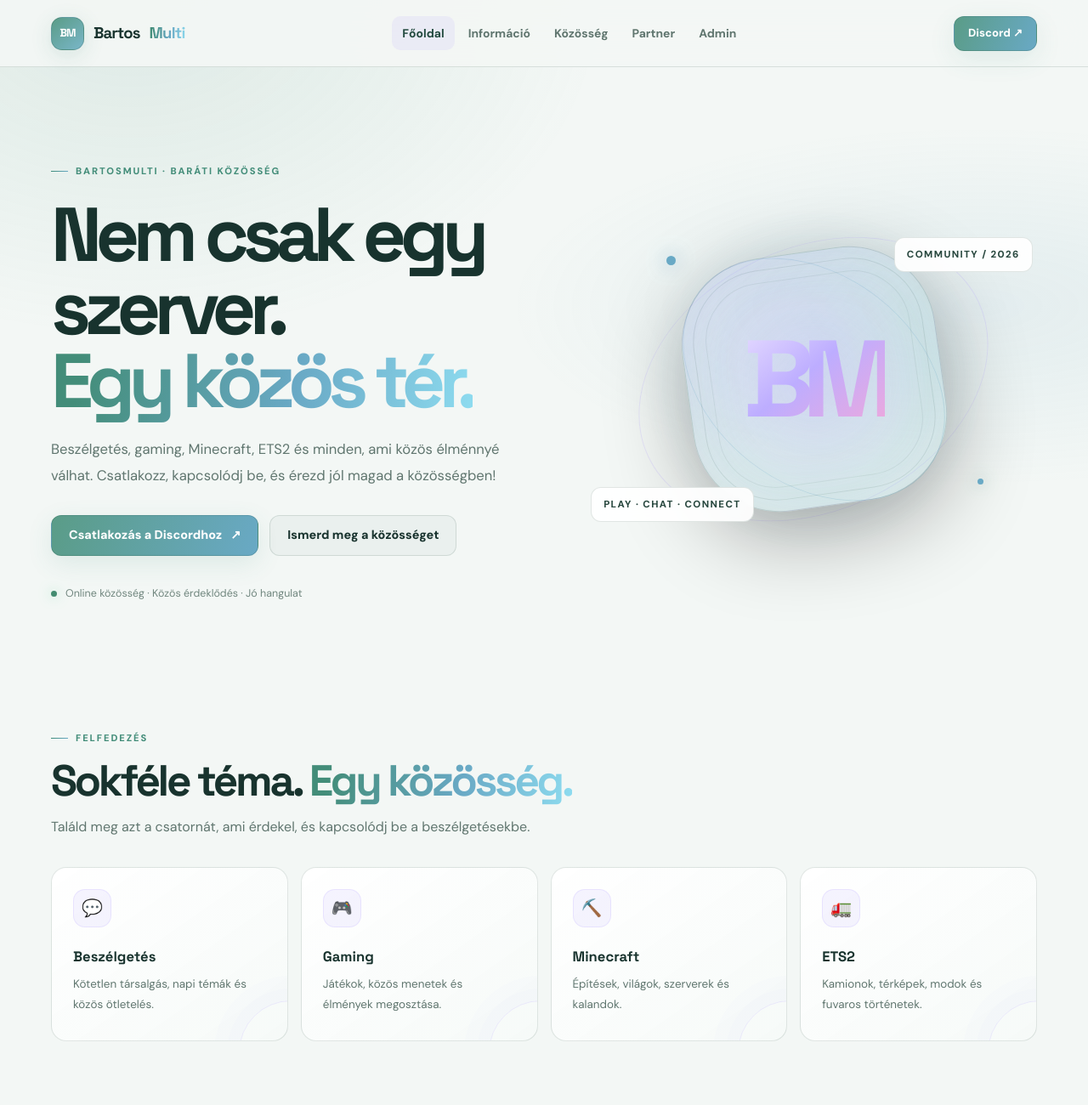
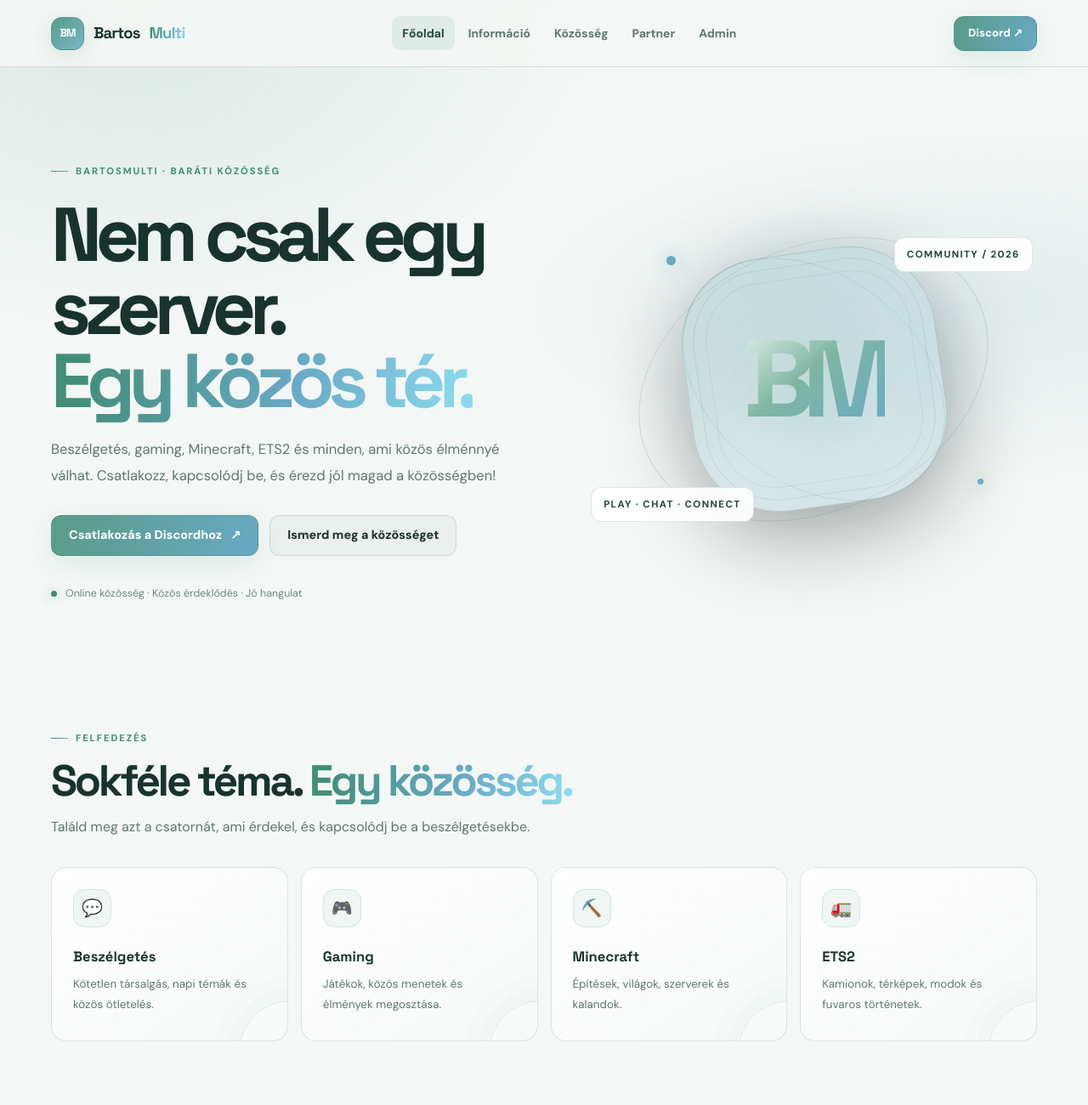
Before and after one commit to martin88nagy-ui/Discord, a plain HTML site: page index.html in a window 1280 px wide. Shown: the top 1300 px of the page at 85% size. Drawn offline with Linux system fonts and the light colour scheme.

Commit message:
Polish light green and blue site colors

```diff
--- a/style.css
+++ b/style.css
@@ -19,7 +19,7 @@ a{color:inherit}
 .accent,.gradient-text{background:linear-gradient(100deg,#438d79 8%,#69a9c5 58%,#8edcf0);-webkit-background-clip:text;background-clip:text;color:transparent}
 .nav-links{display:flex;align-items:center;gap:4px;list-style:none}
 .nav-links a{display:block;padding:9px 12px;border-radius:10px;color:var(--muted);font-size:.87rem;font-weight:650;text-decoration:none;transition:background .2s,color .2s}
-.nav-links a:hover,.nav-links a.active{background:rgba(169,149,255,.12);color:#244b40}
+.nav-links a:hover,.nav-links a.active{background:rgba(61,139,120,.10);color:#244b40}
 .button{min-height:48px;padding:0 20px;display:inline-flex;align-items:center;justify-content:center;gap:10px;border:1px solid rgba(24,61,52,.16);border-radius:12px;background:linear-gradient(110deg,#5a9c87,#69a9c5);color:#ffffff;font-size:.9rem;font-weight:800;text-decoration:none;box-shadow:0 9px 30px rgba(61,139,120,.12);transition:transform .2s,filter .2s,box-shadow .2s}
 .button:hover{transform:translateY(-2px);filter:brightness(1.08);box-shadow:0 13px 34px rgba(61,139,120,.20)}
 .button-small{min-height:41px;padding:0 16px;font-size:.82rem}
@@ -34,15 +34,15 @@ a{color:inherit}
 .hero-description{max-width:570px;color:var(--muted);font-size:1.04rem;line-height:1.85}
 .hero-actions{display:flex;flex-wrap:wrap;gap:13px;margin-top:32px}
 .hero-note{display:flex;align-items:center;gap:10px;margin-top:34px;color:#71877f;font-size:.78rem}
-.hero-note span{width:7px;height:7px;border-radius:50%;background:var(--green);box-shadow:0 0 14px rgba(128,223,177,.65)}
+.hero-note span{width:7px;height:7px;border-radius:50%;background:var(--green);box-shadow:0 0 14px rgba(67,140,112,.45)}
 .hero-art{position:relative;min-height:440px;display:grid;place-items:center;isolation:isolate}
-.art-glow{position:absolute;width:75%;aspect-ratio:1;border-radius:50%;background:radial-gradient(circle,rgba(169,149,255,.25),rgba(105,169,197,.10) 45%,transparent 72%);filter:blur(10px)}
-.art-ring{position:absolute;width:82%;aspect-ratio:1;border:1px solid rgba(184,169,255,.24);border-radius:50%;transform:rotate(-25deg) scaleY(.72)}
+.art-glow{position:absolute;width:75%;aspect-ratio:1;border-radius:50%;background:radial-gradient(circle,rgba(61,139,120,.18),rgba(105,169,197,.10) 45%,transparent 72%);filter:blur(10px)}
+.art-ring{position:absolute;width:82%;aspect-ratio:1;border:1px solid rgba(61,139,120,.20);border-radius:50%;transform:rotate(-25deg) scaleY(.72)}
 .art-ring.ring-two{width:65%;border-color:rgba(105,169,197,.25);transform:rotate(38deg) scaleY(.72)}
-.art-core{position:relative;width:min(300px,68%);aspect-ratio:1;display:grid;place-items:center;border:1px solid rgba(24,61,52,.18);border-radius:34%;background:linear-gradient(145deg,rgba(174,157,255,.2),rgba(105,169,197,.10) 55%,rgba(105,169,197,.10));box-shadow:inset 0 0 70px rgba(61,139,120,.10),0 30px 100px rgba(0,0,0,.32);transform:rotate(-8deg)}
+.art-core{position:relative;width:min(300px,68%);aspect-ratio:1;display:grid;place-items:center;border:1px solid rgba(24,61,52,.18);border-radius:34%;background:linear-gradient(145deg,rgba(61,139,120,.14),rgba(105,169,197,.10) 55%,rgba(105,169,197,.10));box-shadow:inset 0 0 70px rgba(61,139,120,.10),0 30px 100px rgba(0,0,0,.32);transform:rotate(-8deg)}
 .art-core:before,.art-core:after{content:"";position:absolute;inset:13px;border:1px solid rgba(24,61,52,.10);border-radius:31%}
 .art-core:after{inset:28px;border-color:rgba(24,61,52,.07);border-radius:28%}
-.art-monogram{position:relative;z-index:1;font-family:'Space Grotesk',sans-serif;font-size:clamp(5rem,10vw,8.5rem);font-weight:700;letter-spacing:-.12em;line-height:1;background:linear-gradient(140deg,#e7ddff,#bdadff 45%,#f0a8db);-webkit-background-clip:text;background-clip:text;color:transparent;transform:rotate(8deg)}
+.art-monogram{position:relative;z-index:1;font-family:'Space Grotesk',sans-serif;font-size:clamp(5rem,10vw,8.5rem);font-weight:700;letter-spacing:-.12em;line-height:1;background:linear-gradient(140deg,#e6f2ec,#7fb6a2 45%,#69a9c5);-webkit-background-clip:text;background-clip:text;color:transparent;transform:rotate(8deg)}
 .art-label{position:absolute;z-index:2;padding:10px 14px;border:1px solid var(--line);border-radius:12px;background:rgba(255,255,255,.92);backdrop-filter:blur(12px);color:#29483f;font-size:.72rem;font-weight:750;letter-spacing:.12em}
 .art-label.top{top:12%;right:1%}.art-label.bottom{bottom:12%;left:0}
 .art-dot{position:absolute;width:11px;height:11px;border-radius:50%;background:var(--cyan);box-shadow:0 0 22px rgba(105,169,197,.8)}
@@ -53,9 +53,9 @@ a{color:inherit}
 .section-heading p,.join-section p{color:var(--muted);line-height:1.8}
 .feature-grid{display:grid;grid-template-columns:repeat(4,1fr);gap:15px}
 .feature-card{position:relative;min-height:205px;padding:25px;overflow:hidden;border:1px solid var(--line);border-radius:18px;background:linear-gradient(145deg,rgba(255,255,255,.95),rgba(246,250,248,.98));transition:transform .22s,border-color .22s,background .22s}
-.feature-card:after{content:"";position:absolute;width:120px;height:120px;right:-65px;bottom:-75px;border:1px solid rgba(169,149,255,.18);border-radius:50%;box-shadow:0 0 0 14px rgba(169,149,255,.025),0 0 0 29px rgba(169,149,255,.02)}
+.feature-card:after{content:"";position:absolute;width:120px;height:120px;right:-65px;bottom:-75px;border:1px solid rgba(61,139,120,.14);border-radius:50%;box-shadow:0 0 0 14px rgba(61,139,120,.02),0 0 0 29px rgba(61,139,120,.015)}
 .feature-card:hover{transform:translateY(-5px);border-color:rgba(61,139,120,.4);background:linear-gradient(145deg,rgba(235,245,240,.98),rgba(255,255,255,.99))}
-.feature-icon{width:45px;height:45px;margin-bottom:21px;display:grid;place-items:center;border:1px solid rgba(169,149,255,.18);border-radius:14px;background:rgba(169,149,255,.1);font-size:1.25rem}
+.feature-icon{width:45px;height:45px;margin-bottom:21px;display:grid;place-items:center;border:1px solid rgba(61,139,120,.14);border-radius:14px;background:rgba(61,139,120,.08);font-size:1.25rem}
 .feature-card h3{margin-bottom:7px;font-family:'Space Grotesk',sans-serif;font-size:1.04rem}
 .feature-card p{color:var(--muted);font-size:.84rem;line-height:1.75}
 .join-section{position:relative;margin-bottom:100px;padding:43px 46px;display:flex;align-items:center;justify-content:space-between;gap:30px;overflow:hidden;border:1px solid rgba(61,139,120,.20);border-radius:24px;background:radial-gradient(ellipse at 90% 0%,rgba(61,139,120,.16),transparent 45%),linear-gradient(115deg,#e5efea,#ffffff)}
```
